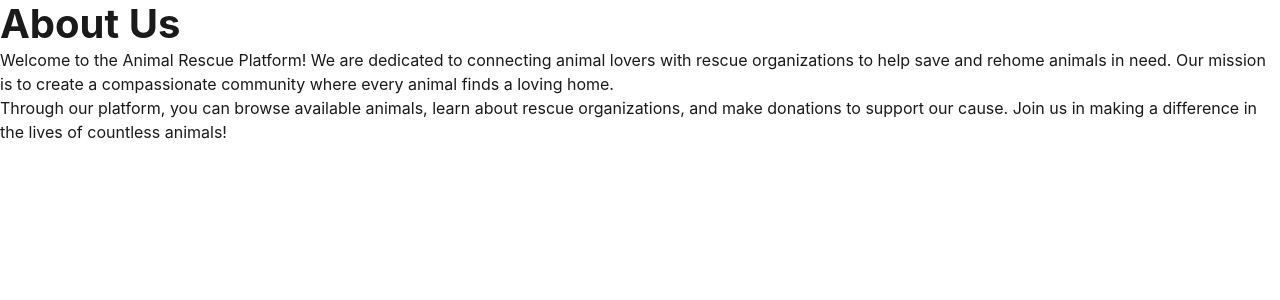
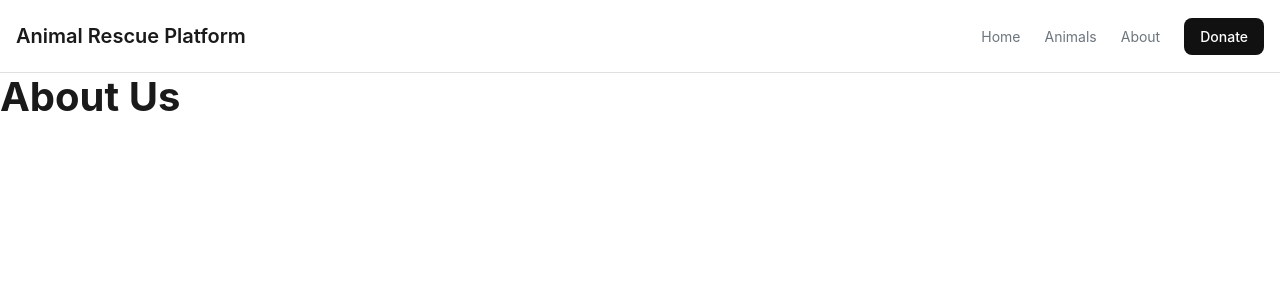
Before and after one commit to Lennon0926/capstone-animal-rescue-platform, a Next.js app in the folder apps/web/: page /about in a window 1280 px wide. Shown: the top 300 px of the page. Built offline with nearby package versions, Linux system fonts and the light colour scheme.

Commit message:
Add HeaderContainer to About, Animals, and Donation pages for consistent layout

```diff
--- a/apps/web/pages/about.tsx
+++ b/apps/web/pages/about.tsx
@@ -1,20 +1,10 @@
-import React from "react";
+import HeaderContainer from "@/components/Header/headerContainer";
 
-export const About: React.FC = () => {
+export const About = () => {
   return (
     <div>
+      <HeaderContainer />
       <h1>About Us</h1>
-      <p>
-        Welcome to the Animal Rescue Platform! We are dedicated to connecting
-        animal lovers with rescue organizations to help save and rehome
-        animals in need. Our mission is to create a compassionate community
-        where every animal finds a loving home.
-      </p>
-      <p>
-        Through our platform, you can browse available animals, learn about
-        rescue organizations, and make donations to support our cause. Join us
-        in making a difference in the lives of countless animals!
-      </p>
     </div>
   );
 };
--- a/apps/web/pages/animals.tsx
+++ b/apps/web/pages/animals.tsx
@@ -1,8 +1,9 @@
-import React from "react";
+import HeaderContainer from "@/components/Header/headerContainer";
 
 export const Animals = () => {
   return (
     <div>
+      <HeaderContainer />
       <h1>Animals Page</h1>
     </div>
   );
--- a/apps/web/pages/donation.tsx
+++ b/apps/web/pages/donation.tsx
@@ -1,8 +1,10 @@
 import React from "react";
+import HeaderContainer from "@/components/Header/headerContainer";
 
 export const Donation = () => {
   return (
     <div>
+      <HeaderContainer />
       <h1>Donation Page</h1>
     </div>
   );
```
